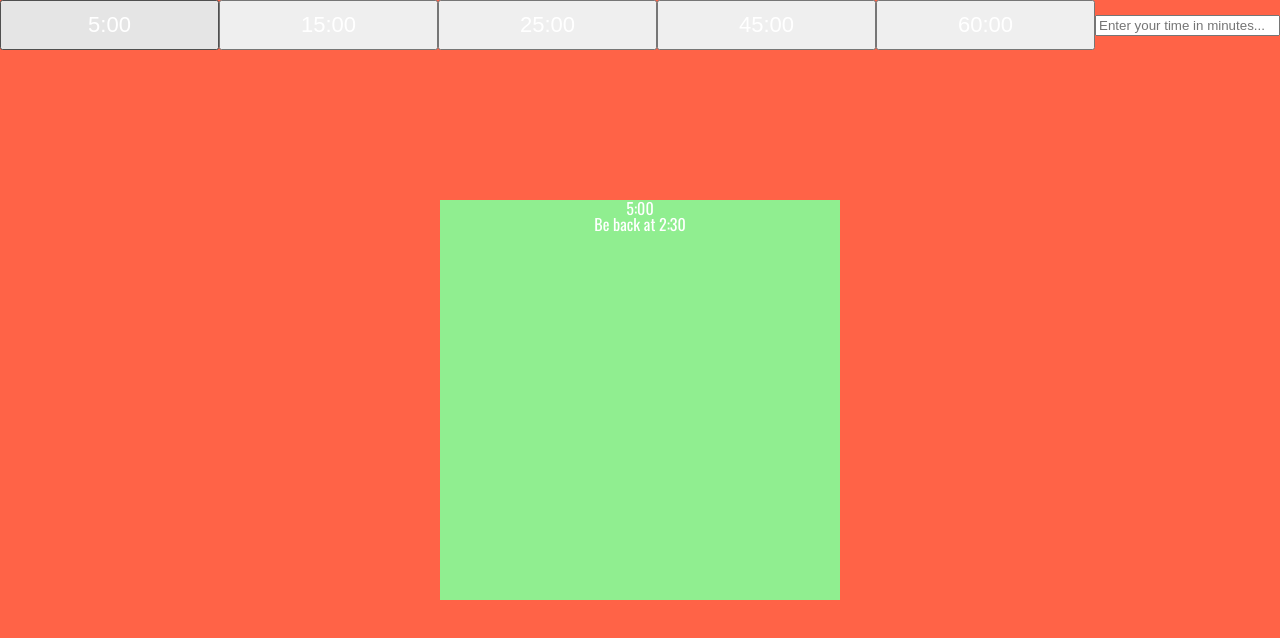
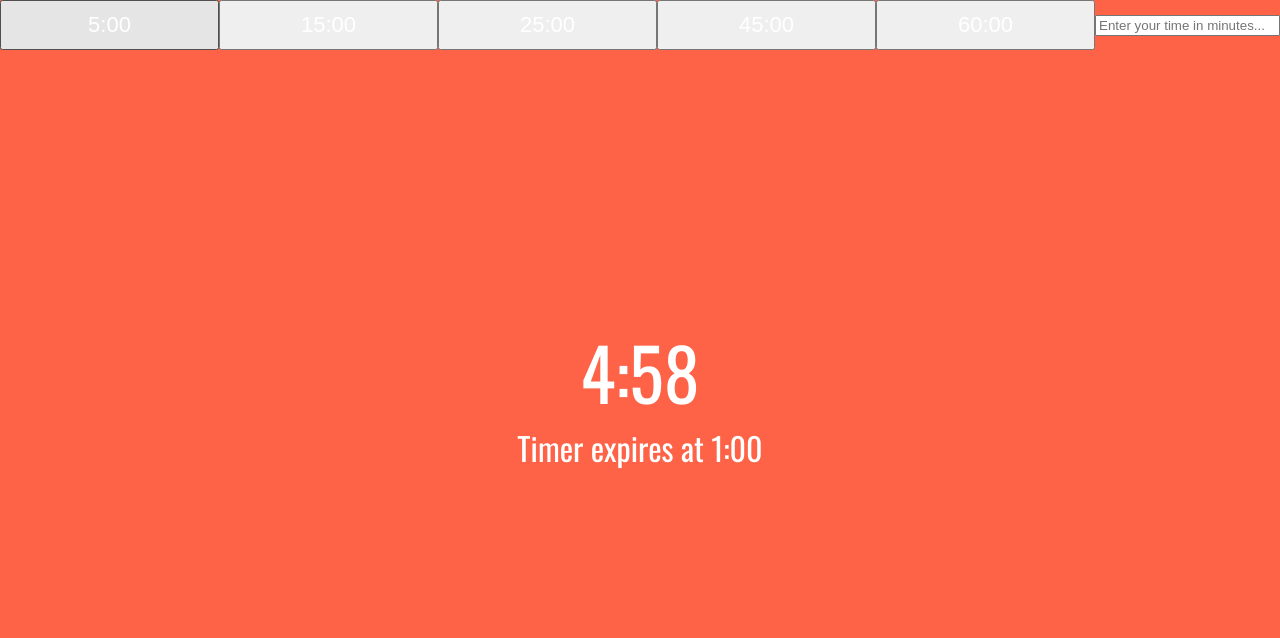
Before and after one commit to frankRose1/pomodoro-clock, a plain HTML site: page index.html in a window 1280 px wide. Both pictures are taken after a click on the button "5:00". Drawn offline with nearby package versions, Linux system fonts and the light colour scheme.

Commit message:
added code so that button clicks now start the timer

```diff
--- a/css/main.css
+++ b/css/main.css
@@ -34,6 +34,7 @@ body {
 
 input[name="time-input"] {
     flex: 1;
+    height: 100%;
 }
 
 .timer-info {
@@ -41,8 +42,17 @@ input[name="time-input"] {
     top: 50%;
     left: 50%;
     transform: translate(-50%, -50%);
-    background: lightgreen;
-    height: 400px;
-    width: 400px;
-    text-align: center;
+    display: flex;
+    flex-direction: column;
+    justify-content: center;
+    align-items: center;
 }
+
+.timer {
+    font-size: 4.5rem;
+    margin-bottom: 1.5rem;
+}
+
+.end-time {
+    font-size: 2rem;
+}
--- a/index.html
+++ b/index.html
@@ -37,8 +37,8 @@
         </header>
         <!-- update this section with JS -->
         <div class="timer-info">
-            <h1 class="timer">5:00</h1>
-            <h3 class="end-time">Be back at 2:30</h3>
+            <h1 class="timer"></h1>
+            <h3 class="end-time"></h3>
         </div>
     </div>
 
--- a/scripts/app.js
+++ b/scripts/app.js
@@ -7,11 +7,15 @@
 let countDown;
 const timerDisplay = document.querySelector('.timer');
 const endTimeDisplay = document.querySelector('.end-time');
+const buttons = document.querySelectorAll('[data-time]');
 
 
 //handle the tracking of desired time
 //all inputs will be converted to seconds before being passed in, if not already done
 function timer(seconds) {
+
+    clearInterval(countDown); //clear any active timers
+
    //get the time right NOW
    const now = Date.now(); //this is in millisecond**
    const endPoint = now + (seconds * 1000);
@@ -29,6 +33,7 @@ function timer(seconds) {
             displayTimer(secondsRemaining);
         }
     }, 1000); //end interval
+
 }
 
 //show the timer in the DOM
@@ -46,10 +51,17 @@ function displayTimer(seconds){
     //this variable is a result of date.now(), so it will be in milliseconds
 function displayEndTime(timeStamp){
     //get a new date to show the user when their timer expires
-    const endTime = new Date(timeStamp); //now we have a dae object represented by the 'endpoint' variable
+    const endTime = new Date(timeStamp); //now we have a date object represented by the 'endpoint' variable
     const hour = endTime.getHours();
     const minutes = endTime.getMinutes();
-    console.log({hour, minutes});
+    //adjust the hour and minutes
+    endTimeDisplay.textContent = `Timer expires at ${hour > 12 ? hour - 12 : hour}:${minutes < 10 ? 0 : ''}${minutes}`;
+}
 
-    //you're timer expires at ...
+//get the time in seconds from the button clicks
+function startTimer(){
+    const seconds = parseInt(this.dataset.time);
+    timer(seconds);
 }
+
+buttons.forEach(button => button.addEventListener('click', startTimer));
```
